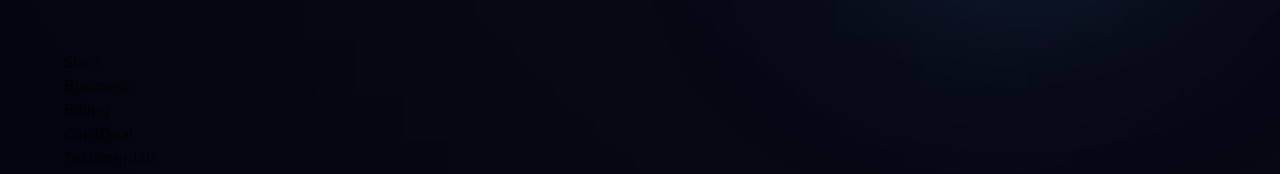
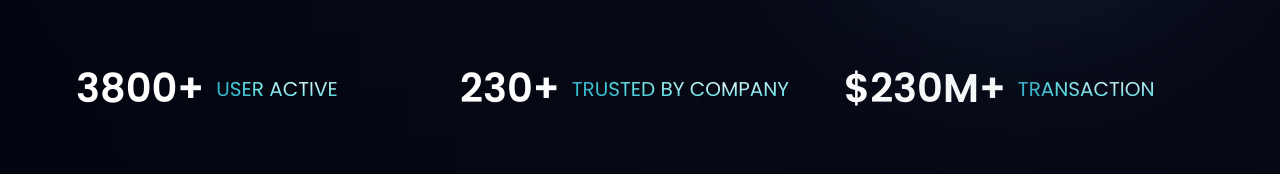
Before and after one commit to MikeJakuszewski/CroBank, a React (Vite) app: page / in a window 1280 px wide. Shown: the part 690-864 px from the top of the page. Built offline with nearby package versions, Linux system fonts and the light colour scheme.

Commit message:
finished stats section  component

```diff
--- a/src/components/Stats.jsx
+++ b/src/components/Stats.jsx
@@ -1,4 +1,28 @@
+import { stats } from "../constants";
+import styles from "../style";
+
 const Stats = () => {
-  return <div>Stats</div>;
+  return (
+    <section
+      className={`${styles.flexCenter} flew-row flex-wrap sm:mb-20 mb-6`}
+    >
+      {stats.map((stat) => {
+        const { id, title, value } = stat;
+        return (
+          <div
+            key={id}
+            className={`flex-1 flex justify-start items-center flex-row m-3 `}
+          >
+            <h4 className="font-poppins font-semibold xs:text-[40px] text-[30px] xs:leading-[53px] leading-[43px] text-white">
+              {value}
+            </h4>
+            <p className="font-poppins font-normal xs:text-[20px] text-[15px] xs:leading-[26px] leading-[21px] text-gradient uppercase ml-3">
+              {title}
+            </p>
+          </div>
+        );
+      })}
+    </section>
+  );
 };
 export default Stats;
```
